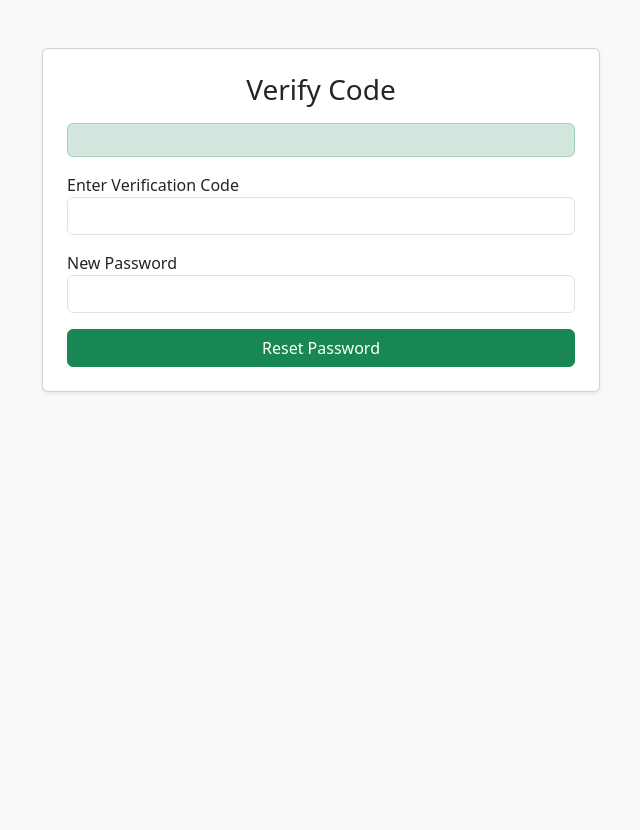
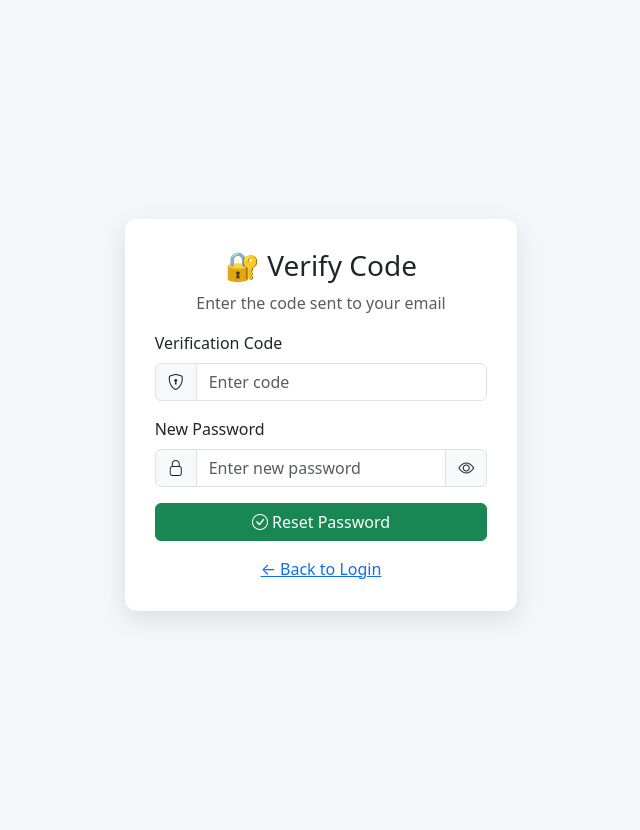
Before and after one commit to DevOwen254/atomic_hostels, a Flask app: template templates/verify_code.html in a window 1280 px wide. Shown: the whole page, without its empty margins (319-959 px from the left). Before the commit the page ends 393 px from the top, so only its background shows below. Run offline with Flask 3, Linux system fonts and the light colour scheme; the template is opened without the code that fills it, so the values that code supplies are empty.

Commit message:
Update verify_code.html

```diff
--- a/templates/verify_code.html
+++ b/templates/verify_code.html
@@ -2,49 +2,121 @@
 <html lang="en">
 <head>
 <meta charset="UTF-8">
+<meta name="viewport" content="width=device-width, initial-scale=1.0">
+
 <title>Verify Code</title>
 
 <link href="https://cdn.jsdelivr.net/npm/bootstrap@5.3.0/dist/css/bootstrap.min.css" rel="stylesheet">
+<link href="https://cdn.jsdelivr.net/npm/bootstrap-icons/font/bootstrap-icons.css" rel="stylesheet">
+
+<style>
+body {
+    background: #f4f6f9;
+    min-height: 100vh;
+    display: flex;
+    align-items: center;
+    justify-content: center;
+    padding: 15px;
+}
+
+/* CARD */
+.verify-card {
+    width: 100%;
+    max-width: 420px;
+    padding: 30px;
+    border-radius: 12px;
+    background: white;
+    box-shadow: 0 8px 25px rgba(0,0,0,0.1);
+}
+
+/* SMALL DEVICES */
+@media (max-width: 576px) {
+    .verify-card {
+        padding: 20px;
+    }
+
+    h3 {
+        font-size: 1.4rem;
+    }
+}
+</style>
 </head>
 
-<body class="bg-light">
+<body>
 
-<div class="container mt-5">
+<div class="container-fluid">
+    <div class="row justify-content-center align-items-center" style="min-height: 100vh;">
+        <div class="col-12 col-sm-10 col-md-6 col-lg-4">
 
-    <div class="col-md-6 mx-auto">
+            <div class="verify-card">
 
-        <div class="card p-4 shadow-sm">
+                <h3 class="text-center mb-2">🔐 Verify Code</h3>
+                <p class="text-center text-muted mb-3">Enter the code sent to your email</p>
 
-            <h3 class="text-center mb-3">Verify Code</h3>
-
-            <!-- SHOW GENERATED CODE (SIMULATED EMAIL) -->
+                <!-- MESSAGE (SIMULATED EMAIL) -->
+                {% if message %}
                 <div class="alert alert-success text-center">
                     {{ message }}
                 </div>
+                {% endif %}
 
                 <form method="POST" action="/verify_code">
 
+                    <!-- CODE -->
                     <div class="mb-3">
-                    <label>Enter Verification Code</label>
-                    <input type="text" name="code" class="form-control" required>
+                        <label class="form-label">Verification Code</label>
+                        <div class="input-group">
+                            <span class="input-group-text">
+                                <i class="bi bi-shield-lock"></i>
+                            </span>
+                            <input type="text" name="code" class="form-control" placeholder="Enter code" required>
+                        </div>
                     </div>
 
+                    <!-- NEW PASSWORD -->
                     <div class="mb-3">
-                    <label>New Password</label>
-                    <input type="password" name="new_password" class="form-control" required>
+                        <label class="form-label">New Password</label>
+                        <div class="input-group">
+                            <span class="input-group-text">
+                                <i class="bi bi-lock"></i>
+                            </span>
+                            <input type="password" id="password" name="new_password" class="form-control" placeholder="Enter new password" required>
+                            <span class="input-group-text" onclick="togglePassword()" style="cursor:pointer;">
+                                <i class="bi bi-eye" id="eyeIcon"></i>
+                            </span>
+                        </div>
                     </div>
 
                     <button class="btn btn-success w-100">
-                    Reset Password
+                        <i class="bi bi-check-circle"></i> Reset Password
                     </button>
 
                 </form>
 
+                <div class="mt-3 text-center">
+                    <a href="/resident_login">← Back to Login</a>
                 </div>
 
             </div>
 
         </div>
+    </div>
+</div>
+
+<script>
+function togglePassword() {
+    const pass = document.getElementById("password");
+    const icon = document.getElementById("eyeIcon");
+
+    if (pass.type === "password") {
+        pass.type = "text";
+        icon.classList.replace("bi-eye", "bi-eye-slash");
+    } else {
+        pass.type = "password";
+        icon.classList.replace("bi-eye-slash", "bi-eye");
+    }
+}
+</script>
 
 </body>
 </html>
```
Lines whose indentation alone changed are shown as unchanged.
